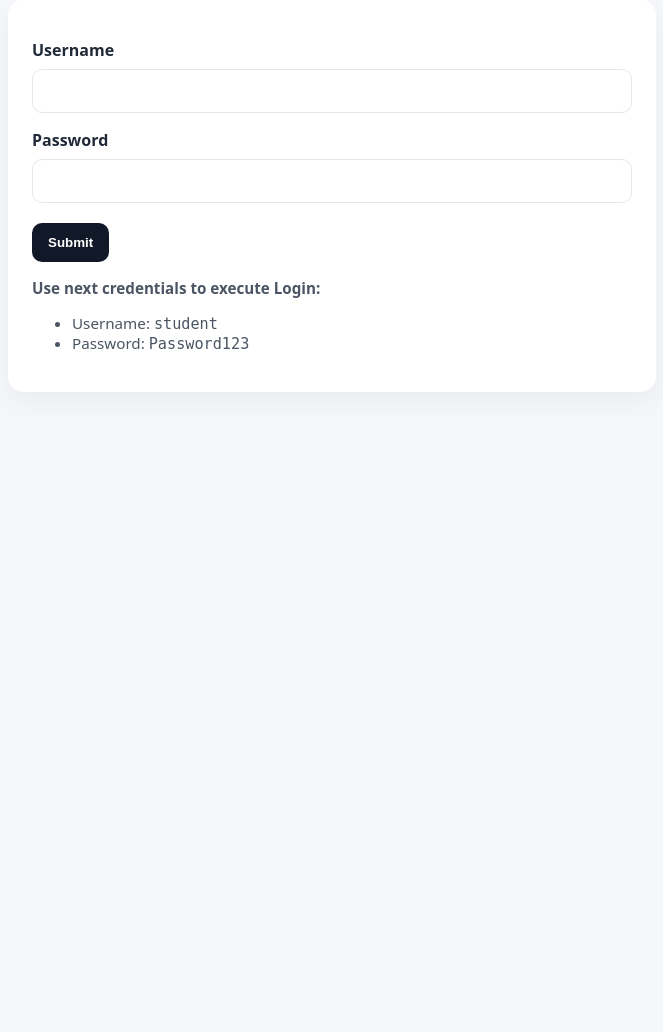
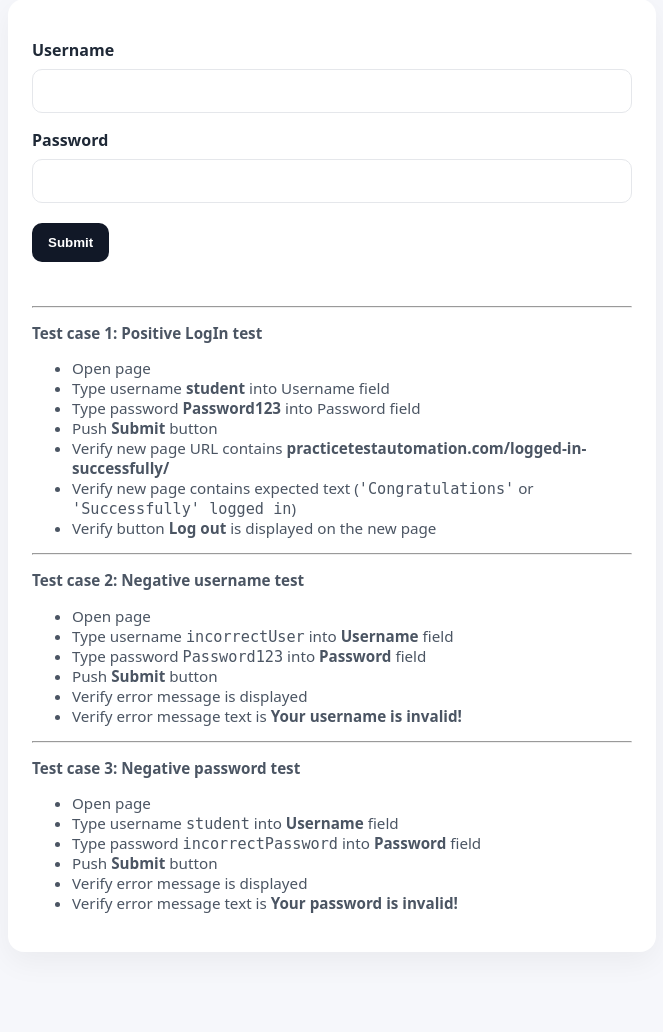
Before and after one commit to jimeneztorres14/practice-login-page-for-test-automation, a Flask app: page /practice-test-login/ in a window 1280 px wide. Shown: the part 140-1172 px from the top of the page, without its empty margins (308-971 px from the left). Before the commit the page ends 489 px from the top, so only its background shows below. Run offline with Flask 3, Linux system fonts and the light colour scheme.

Commit message:
Update log in page for Testing Automation

```diff
--- a/templates/login.html
+++ b/templates/login.html
@@ -36,10 +36,37 @@
       </form>
 
       <div class="hint">
-        <p><strong>Use next credentials to execute Login:</strong></p>
+        <br>
+        <hr>
+        <p><strong>Test case 1: Positive LogIn test</strong></p>
         <ul>
-          <li>Username: <code>student</code></li>
-          <li>Password: <code>Password123</code></li>
+          <li>Open page</li>
+          <li>Type username <strong>student</strong> into Username field</li>
+          <li>Type password <strong>Password123</strong> into Password field</li>
+          <li>Push <strong>Submit</strong> button</li>
+          <li>Verify new page URL contains <strong>practicetestautomation.com/logged-in-successfully/</strong></li>
+          <li>Verify new page contains expected text (<code>'Congratulations'</code> or <code>'Successfully' logged in</code>)</li>
+          <li>Verify button <strong>Log out</strong> is displayed on the new page</li>
+        </ul>
+        <hr>
+        <p><strong>Test case 2: Negative username test</strong></p>
+        <ul>
+          <li>Open page</li>
+          <li>Type username <code>incorrectUser</code> into <strong>Username</strong> field</li>
+          <li>Type password <code>Password123</code> into <strong>Password</strong> field</li>
+          <li>Push <strong>Submit</strong> button</li>
+          <li>Verify error message is displayed</li>
+          <li>Verify error message text is <strong>Your username is invalid!</strong></li>
+        </ul>
+        <hr>
+        <p><strong>Test case 3: Negative password test</strong></p>
+        <ul>
+          <li>Open page</li>
+          <li>Type username <code>student</code> into <strong>Username</strong> field</li>
+          <li>Type password <code>incorrectPassword</code> into <strong>Password</strong> field</li>
+          <li>Push <strong>Submit</strong> button</li>
+          <li>Verify error message is displayed</li>
+          <li>Verify error message text is <strong>Your password is invalid!</strong></li>
         </ul>
       </div>
     </section>
```
